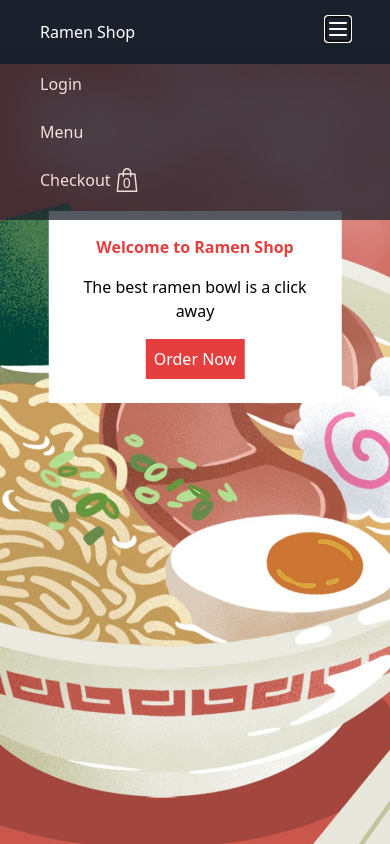
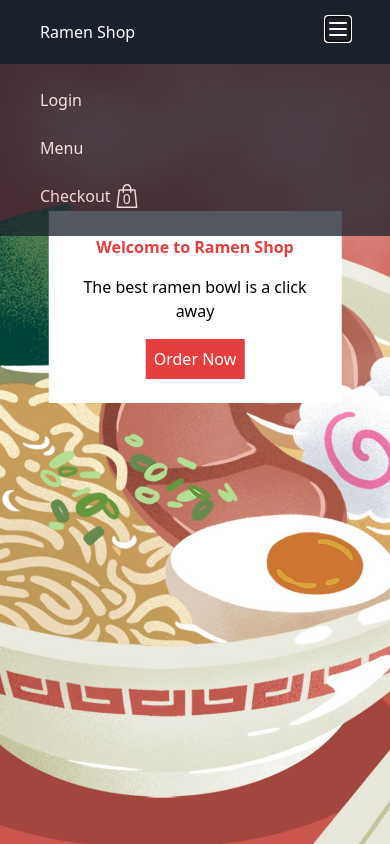
Before and after one commit to luckyrose89/ramen-shop, a React (Create React App) app: page / in a window 390 px wide. Both pictures are taken after a click on the button 338 px from the left and 29 px from the top of the page. Shown: the top 844 px of the page. Built offline with nearby package versions, Linux system fonts and the light colour scheme; no server answers.

Commit message:
complete user options menu in mobileDropdown

```diff
--- a/src/components/cart-icon/cartIcon.component.jsx
+++ b/src/components/cart-icon/cartIcon.component.jsx
@@ -42,7 +42,7 @@ class CartIcon extends React.Component {
           >
             <path d="m443.054688 495.171875-38.914063-370.574219c-.816406-7.757812-7.355469-13.648437-15.15625-13.648437h-73.140625v-16.675781c0-51.980469-42.292969-94.273438-94.273438-94.273438-51.984374 0-94.277343 42.292969-94.277343 94.273438v16.675781h-73.140625c-7.800782 0-14.339844 5.890625-15.15625 13.648437l-38.9140628 370.574219c-.4492192 4.292969.9453128 8.578125 3.8320308 11.789063 2.890626 3.207031 7.007813 5.039062 11.324219 5.039062h412.65625c4.320313 0 8.4375-1.832031 11.324219-5.039062 2.894531-3.210938 4.285156-7.496094 3.835938-11.789063zm-285.285157-400.898437c0-35.175782 28.621094-63.796876 63.800781-63.796876 35.175782 0 63.796876 28.621094 63.796876 63.796876v16.675781h-127.597657zm-125.609375 387.25 35.714844-340.097657h59.417969v33.582031c0 8.414063 6.824219 15.238282 15.238281 15.238282s15.238281-6.824219 15.238281-15.238282v-33.582031h127.597657v33.582031c0 8.414063 6.824218 15.238282 15.238281 15.238282 8.414062 0 15.238281-6.824219 15.238281-15.238282v-33.582031h59.417969l35.714843 340.097657zm0 0" />
           </svg>
-          <span className="absolute top-0 text-sm ml-2 pt-1">
+          <span className="absolute top-0 left-0 text-sm pt-1 ml-2 sm:pl-3">
             {this.props.itemCount}
           </span>
         </div>
--- a/src/components/header/header.component.jsx
+++ b/src/components/header/header.component.jsx
@@ -2,6 +2,9 @@ import React from "react";
 import { Link } from "react-router-dom";
 import { connect } from "react-redux";
 import { createStructuredSelector } from "reselect";
+
+import onClickOutside from "react-onclickoutside";
+
 import { selectCurrentUser } from "../../redux/user/user.selectors";
 import CartIcon from "../cart-icon/cartIcon.component";
 import AccountDropdown from "../account-dropdown/accountDropdown.component";
@@ -21,11 +24,17 @@ class Header extends React.Component {
     });
   };
 
+  handleClickOutside = () => {
+    this.setState({
+      isOpen: false,
+    });
+  };
+
   render() {
     return (
       <header className="fixed top-0 left-0 flex justify-between items-center w-full h-16 z-10 bg-gray-900 py-2 px-10 sm:py-4">
         <div>
-          <Link to="/">
+          <Link to="/" onClick={this.handleClickOutside}>
             <h1 className="text-white">Ramen Shop</h1>
           </Link>
         </div>
@@ -47,7 +56,9 @@ class Header extends React.Component {
             </svg>
           </button>
         </div>
-        {this.state.isOpen ? <MobileDropdown /> : null}
+        {this.state.isOpen ? (
+          <MobileDropdown handleToggle={this.handleToggle} />
+        ) : null}
         <div className="hidden sm:block text-white">
           {this.props.currentUser ? (
             <AccountDropdown />
@@ -70,4 +81,4 @@ const mapStateToProps = createStructuredSelector({
   currentUser: selectCurrentUser,
 });
 
-export default connect(mapStateToProps)(Header);
+export default connect(mapStateToProps)(onClickOutside(Header));
--- a/src/components/mobile-dropdown/mobileDropdown.component.jsx
+++ b/src/components/mobile-dropdown/mobileDropdown.component.jsx
@@ -1,36 +1,116 @@
 import React from "react";
-import { Link } from "react-router-dom";
+import { withRouter, Link } from "react-router-dom";
+import { auth } from "../../firebase/firebase.utils";
 import { connect } from "react-redux";
 import { createStructuredSelector } from "reselect";
 
 import CartIcon from "../cart-icon/cartIcon.component";
-import { selectCurrentUser } from "../../redux/user/user.selectors";
+import {
+  selectCurrentUser,
+  selectAdminMode,
+} from "../../redux/user/user.selectors";
+import { adminModeOff } from "../../redux/user/user.actions";
 
 class MobileDropdown extends React.Component {
+  constructor(props) {
+    super(props);
+    this.state = {
+      isOpen: false,
+    };
+  }
+
+  handleUserOptions = () => {
+    this.setState({
+      isOpen: !this.state.isOpen,
+    });
+  };
+
+  handleSignOut = () => {
+    this.setState({ isOpen: false });
+    auth.signOut();
+    if (this.props.adminMode) {
+      this.props.dispatch(adminModeOff());
+    }
+  };
+
   render() {
     return (
       <div
-        className="fixed left-0 w-full h-auto sm:hidden"
-        style={{ marginTop: "200px" }}
+        className="absolute left-0 w-full h-auto sm:hidden"
+        style={{ top: "60px" }}
       >
-        <div className="flex flex-col bg-gray-900 w-full py-4 text-white opacity-75">
+        <div className="flex flex-col bg-gray-900 py-4 text-white opacity-75">
           {this.props.currentUser ? (
-            <div className="my-2 py-1 pl-10 cursor-pointer hover:bg-gray-500 hover:text-black">
-              {this.props.currentUser.username} &#x2193;
-              <div></div>
+            <div>
+              <div className="my-2 py-1 pl-10 hover:bg-gray-500 hover:text-black active:bg-none">
+                <button
+                  onClick={this.handleUserOptions}
+                  className="block w-full text-left focus:outline-none"
+                >
+                  {this.props.currentUser.username} &#x2193;
+                </button>
+              </div>
+              {this.state.isOpen ? (
+                <div className="pl-10">
+                  <div className="py-1 ml-2 hover:underline">
+                    <Link to="/profile" onClick={this.props.handleToggle}>
+                      Profile
+                    </Link>
+                  </div>
+                  {this.props.adminMode ? (
+                    <div className="py-1 ml-2 hover:underline">
+                      <Link to="/admin" onClick={this.props.handleToggle}>
+                        Manage
+                      </Link>
+                    </div>
+                  ) : null}
+
+                  <button
+                    onClick={() => {
+                      this.handleSignOut();
+                      this.props.handleToggle();
+                    }}
+                    className="block py-1 w-full text-left ml-2 hover:underline"
+                  >
+                    Sign Out
+                  </button>
+                </div>
+              ) : null}
             </div>
           ) : (
-            <div className="my-2 py-1 pl-10 cursor-pointer hover:bg-gray-500 hover:text-black">
-              <Link to="/login">Login</Link>
+            <div className="my-2 py-1 pl-10 hover:bg-gray-500 hover:text-black">
+              <button
+                className="block w-full text-left focus:outline-none"
+                onClick={() => {
+                  this.props.history.push("/login");
+                  this.props.handleToggle();
+                }}
+              >
+                Login
+              </button>
             </div>
           )}
-          <div className="my-2 py-1 pl-10 cursor-pointer hover:bg-gray-500 hover:text-black">
-            <Link to="/menu">Menu</Link>
+          <div className="my-2 py-1 pl-10 hover:bg-gray-500 hover:text-black">
+            <button
+              className="block w-full text-left focus:outline-none"
+              onClick={() => {
+                this.props.history.push("/menu");
+                this.props.handleToggle();
+              }}
+            >
+              Menu
+            </button>
           </div>
-          <div className="my-2 py-1 pl-10 cursor-pointer hover:bg-gray-500 hover:text-black">
-            <Link to="/checkout">
+          <div className="my-2 py-1 pl-10 hover:bg-gray-500 hover:text-black">
+            <button
+              className="block w-full text-left focus:outline-none"
+              onClick={() => {
+                this.props.history.push("/checkout");
+                this.props.handleToggle();
+              }}
+            >
               Checkout <CartIcon />
-            </Link>
+            </button>
           </div>
         </div>
       </div>
@@ -40,6 +120,7 @@ class MobileDropdown extends React.Component {
 
 const mapStateToProps = createStructuredSelector({
   currentUser: selectCurrentUser,
+  adminMode: selectAdminMode,
 });
 
-export default connect(mapStateToProps)(MobileDropdown);
+export default withRouter(connect(mapStateToProps)(MobileDropdown));
```
Also changed, not shown: src/components/cart-update/cartUpdate.component.jsx (added, +14 -0 lines).
